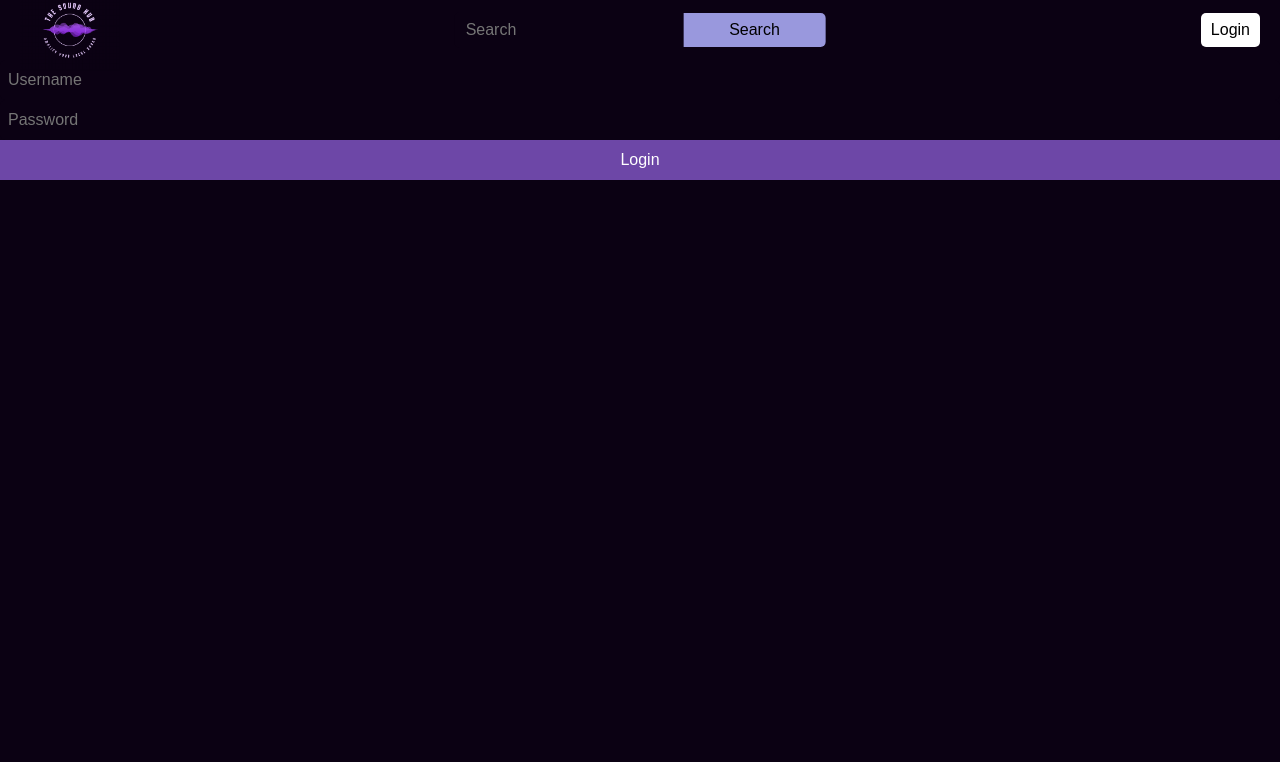
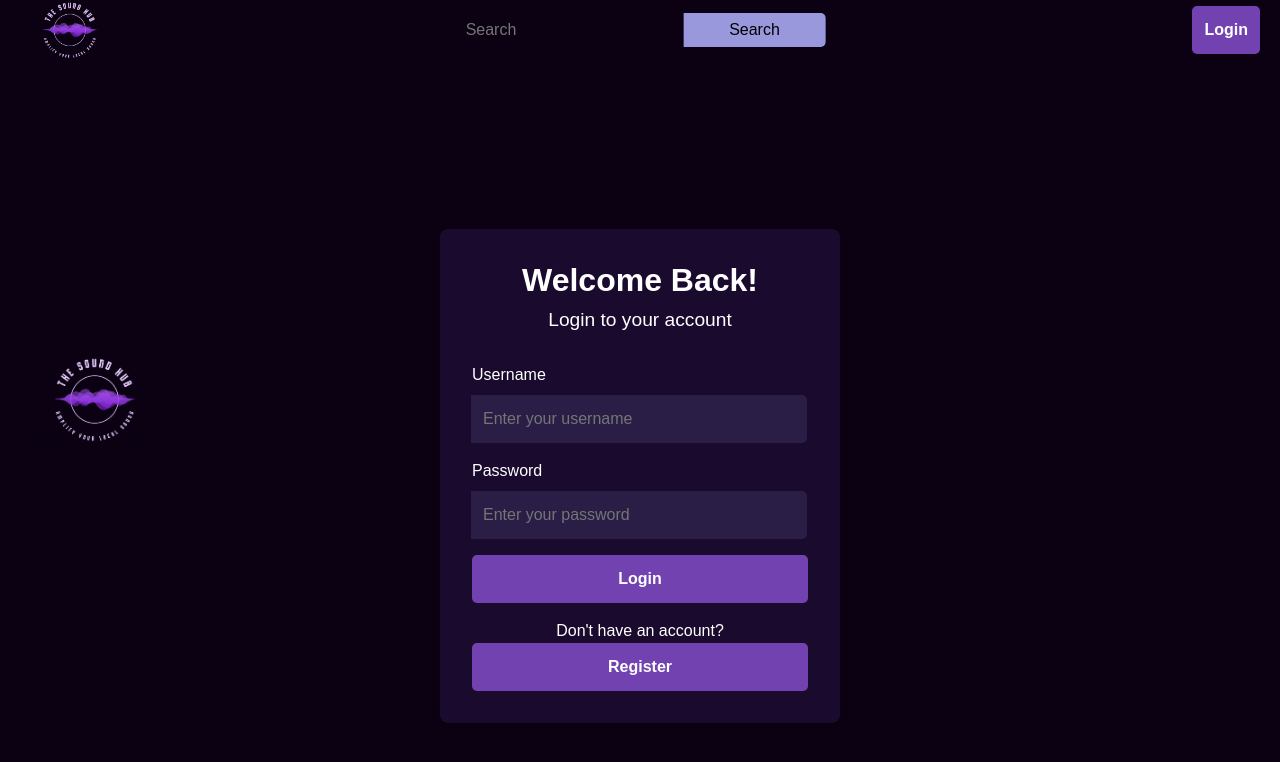
Before and after one commit to rottngator/CapstoneProject, a React (Create React App) app in the folder frontend/: page /login in a window 1280 px wide. Shown: the top 762 px of the page. Built offline with nearby package versions, Linux system fonts and the light colour scheme.

Commit message:
updated style

```diff
--- a/frontend/src/components/Authentication/Login.css
+++ b/frontend/src/components/Authentication/Login.css
@@ -1,20 +1,31 @@
 .login-page {
     display: flex;
-    justify-content: space-between;
+    flex-direction: column;
     align-items: center;
+    justify-content: center;
     height: 100vh;
     background-color: #0b0113;
     color: white;
-    padding: 0 5rem;
+    padding: 0 1rem;
+}
+
+.logo-container {
+    margin-bottom: 2rem;
+}
+
+.logo {
+    width: 150px;
+    height: auto;
 }
 
 .login-container {
     background-color: #1a0b2e;
-    padding: 3rem;
-    border-radius: 10px;
+    padding: 2rem;
+    border-radius: 8px;
     box-shadow: 0 4px 8px rgba(0, 0, 0, 0.2);
     max-width: 400px;
     width: 100%;
+    text-align: center;
 }
 
 h1, h2 {
@@ -22,22 +33,25 @@ h1, h2 {
 }
 
 h1 {
-    font-size: 2.5rem;
+    font-size: 2rem;
     font-weight: bold;
+    margin-bottom: 0.5rem;
 }
 
 h2 {
-    font-size: 1.5rem;
+    font-size: 1.2rem;
     margin-bottom: 2rem;
 }
 
 .form {
     display: flex;
     flex-direction: column;
+    align-items: center;
 }
 
 .input-group {
-    margin-bottom: 1.5rem;
+    width: 100%;
+    margin-bottom: 1rem;
 }
 
 .input-group label {
@@ -48,7 +62,7 @@ h2 {
 
 .input-group input {
     width: 100%;
-    padding: 0.5rem;
+    padding: 0.75rem;
     border: none;
     border-radius: 5px;
     background-color: #2a1e46;
@@ -56,18 +70,9 @@ h2 {
     font-size: 1rem;
 }
 
-.forgot-password {
-    margin-bottom: 1.5rem;
-    text-align: right;
-}
-
-.forgot-password a {
-    color: #7242b1;
-    text-decoration: none;
-}
-
-.forgot-password a span {
-    text-decoration: underline;
+.error {
+    color: #ff0000;
+    margin: 0.5rem 0;
 }
 
 .login-button {
@@ -79,18 +84,18 @@ h2 {
     font-size: 1rem;
     font-weight: bold;
     cursor: pointer;
+    width: 100%;
 }
 
 .register-link {
-    margin-top: 2rem;
-    text-align: center;
+    margin-top: 1rem;
 }
 
 .register-link p {
     margin: 0;
 }
 
-.register-link .register-button {
+.register-button {
     background-color: #7242b1;
     color: white;
     padding: 0.75rem;
@@ -100,16 +105,4 @@ h2 {
     font-weight: bold;
     cursor: pointer;
     display: inline-block;
-    margin-top: 0.5rem;
 }
-
-.logo-container {
-    display: flex;
-    justify-content: center;
-    align-items: center;
-    height: 100%;
-}
-
-.logo {
-    width: 50%;
-}
--- a/frontend/src/components/Authentication/Login.js
+++ b/frontend/src/components/Authentication/Login.js
@@ -1,6 +1,7 @@
 import React, { useState, useContext } from 'react';
 import { useNavigate } from 'react-router-dom';
 import { UserContext } from './UserContext';
+import './Login.css'; // Ensure this is imported for styling
 
 const Login = () => {
     const [username, setUsername] = useState('');
@@ -38,22 +39,43 @@ const Login = () => {
     };
 
     return (
-        <form onSubmit={handleSubmit}>
+        <div className="login-page">
+            <div className="logo-container">
+                <img src="/images/The Sound Hub Logo.png" alt="Logo" className="logo" />
+            </div>
+            <div className="login-container">
+                <h1>Welcome Back!</h1>
+                <h2>Login to your account</h2>
+                <form onSubmit={handleSubmit} className="form">
+                    <div className="input-group">
+                        <label htmlFor="username">Username</label>
                         <input
+                            id="username"
                             type="text"
                             value={username}
                             onChange={(e) => setUsername(e.target.value)}
-                placeholder="Username"
+                            placeholder="Enter your username"
                         />
+                    </div>
+                    <div className="input-group">
+                        <label htmlFor="password">Password</label>
                         <input
+                            id="password"
                             type="password"
                             value={password}
                             onChange={(e) => setPassword(e.target.value)}
-                placeholder="Password"
+                            placeholder="Enter your password"
                         />
-            <button type="submit">Login</button>
+                    </div>
                     {error && <p className="error">{error}</p>}
+                    <button type="submit" className="login-button">Login</button>
                 </form>
+                <div className="register-link">
+                    <p>Don't have an account?</p>
+                    <button className="register-button" onClick={() => navigate('/register')}>Register</button>
+                </div>
+            </div>
+        </div>
     );
 };
 
--- a/frontend/src/components/Authentication/Register.css
+++ b/frontend/src/components/Authentication/Register.css
@@ -13,61 +13,74 @@ body {
 }
 
 .register-form-container {
-    background-color: #15021e;
-    border-radius: 10px;
+    background-color: #1a0b2e;
+    border-radius: 8px;
     padding: 2rem;
-    width: 400px;
-    box-shadow: 0 0 10px rgba(0, 0, 0, 0.5);
+    width: 100%;
+    max-width: 400px;
+    box-shadow: 0 4px 8px rgba(0, 0, 0, 0.2);
+    text-align: center;
 }
 
 .logo-container {
     display: flex;
     justify-content: center;
-    align-items: center;
-    margin-left: 50px;
+    margin-bottom: 1.5rem;
 }
 
 .logo {
-    width: 300px;
+    width: 150px;
     height: auto;
 }
 
 h1 {
-    margin-bottom: 2rem;
-    font-size: 2.5rem;
+    margin-bottom: 1.5rem;
+    font-size: 2rem;
+    font-weight: bold;
 }
 
 .register-form {
     display: flex;
     flex-direction: column;
+    align-items: center;
 }
 
 .form-group {
+    width: 100%;
     margin-bottom: 1rem;
 }
 
-label {
+.form-group label {
     display: block;
     margin-bottom: 0.5rem;
+    font-size: 1rem;
 }
 
-input {
+.form-group input {
     width: 100%;
-    padding: 0.5rem;
+    padding: 0.75rem;
     border: none;
     border-radius: 5px;
-    background-color: #0b0113;
+    background-color: #2a1e46;
     color: white;
+    font-size: 1rem;
+}
+
+.error {
+    color: #ff0000;
+    margin: 0.5rem 0;
 }
 
 .register-button {
+    background-color: #7242b1;
+    color: white;
     padding: 0.75rem;
     border: none;
     border-radius: 5px;
-    background-color: #6d47a7;
-    color: white;
     font-size: 1rem;
+    font-weight: bold;
     cursor: pointer;
+    width: 100%;
 }
 
 .register-button:hover {
--- a/frontend/src/components/Authentication/Register.js
+++ b/frontend/src/components/Authentication/Register.js
@@ -1,6 +1,7 @@
 import React, { useState, useContext } from 'react';
 import { useNavigate } from 'react-router-dom';
 import { UserContext } from './UserContext';
+import './Register.css'; // Ensure this is imported for styling
 
 const Register = () => {
     const [username, setUsername] = useState('');
@@ -44,38 +45,62 @@ const Register = () => {
     };
 
     return (
-        <form onSubmit={handleSubmit}>
+        <div className="register-page">
+            <div className="logo-container">
+                <img src="/images/The Sound Hub Logo.png" alt="Logo" className="logo" />
+            </div>
+            <div className="register-form-container">
+                <h1>Create an Account</h1>
+                <form onSubmit={handleSubmit} className="register-form">
+                    <div className="form-group">
+                        <label htmlFor="username">Username</label>
                         <input
+                            id="username"
                             type="text"
                             value={username}
                             onChange={(e) => setUsername(e.target.value)}
-                placeholder="Username"
+                            placeholder="Enter your username"
                             required
                         />
+                    </div>
+                    <div className="form-group">
+                        <label htmlFor="email">Email</label>
                         <input
+                            id="email"
                             type="email"
                             value={email}
                             onChange={(e) => setEmail(e.target.value)}
-                placeholder="Email"
+                            placeholder="Enter your email"
                             required
                         />
+                    </div>
+                    <div className="form-group">
+                        <label htmlFor="password">Password</label>
                         <input
+                            id="password"
                             type="password"
                             value={password}
                             onChange={(e) => setPassword(e.target.value)}
-                placeholder="Password"
+                            placeholder="Enter your password"
                             required
                         />
+                    </div>
+                    <div className="form-group">
+                        <label htmlFor="passwordConfirmation">Confirm Password</label>
                         <input
+                            id="passwordConfirmation"
                             type="password"
                             value={passwordConfirmation}
                             onChange={(e) => setPasswordConfirmation(e.target.value)}
-                placeholder="Confirm Password"
+                            placeholder="Confirm your password"
                             required
                         />
-            <button type="submit">Register</button>
+                    </div>
                     {error && <p className="error">{error}</p>}
+                    <button type="submit" className="register-button">Register</button>
                 </form>
+            </div>
+        </div>
     );
 };
 
```
Lines whose indentation alone changed are shown as unchanged.
